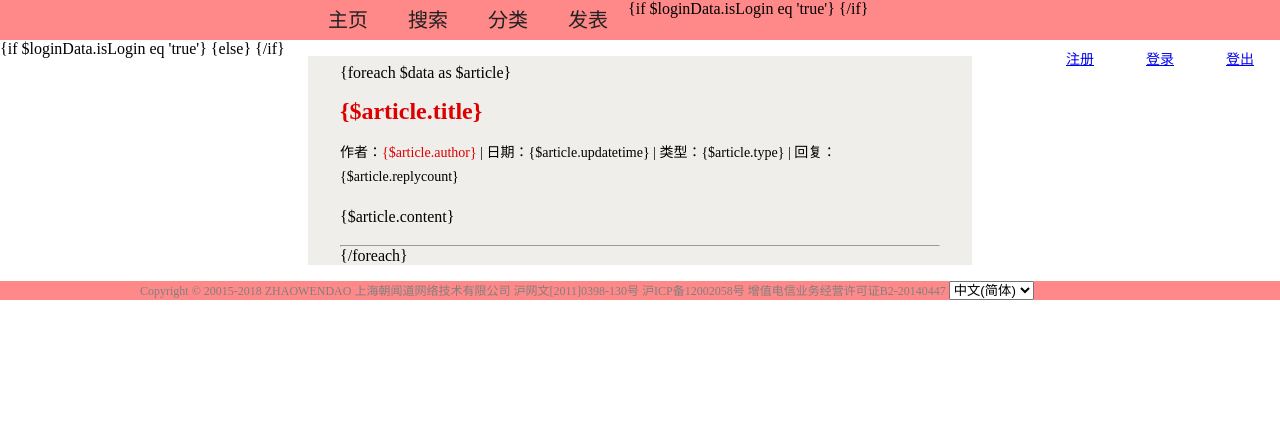
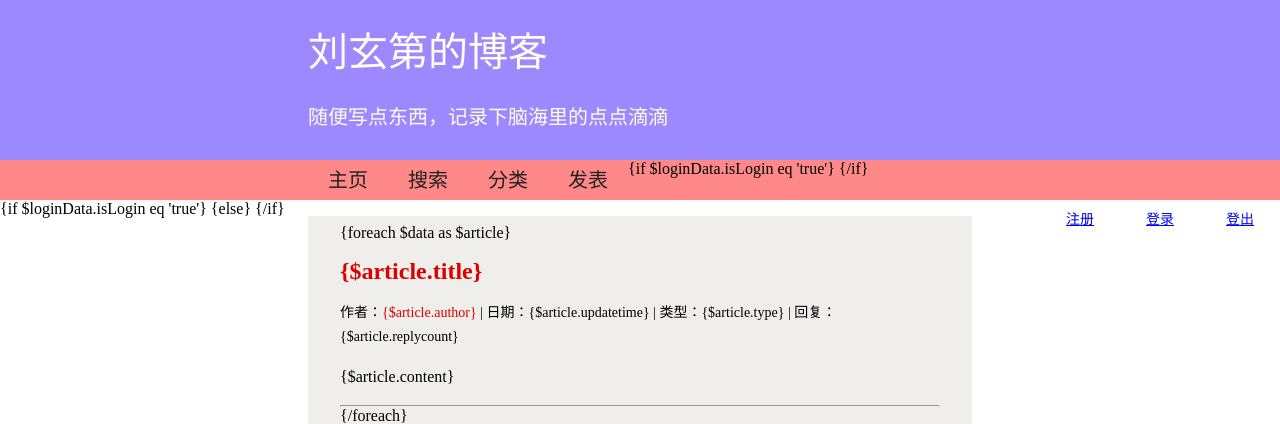
Before and after one commit to lxd19850415/blog, a PHP site: page /tpl/index/index.html in a window 1280 px wide. Shown: the top 424 px of the page. Run offline with PHP 8.4, Linux system fonts and the light colour scheme.

Commit message:
添加了标题，以及重新分类了

```diff
--- a/stylesheets/style.css
+++ b/stylesheets/style.css
@@ -26,6 +26,16 @@
 .nav_ {float:left;text-align: center; width:80px;height:40px;line-height:40px;font-size:20px;font-family:"Microsoft YaHei";}
 .nav_a {text-decoration:none;width:auto;height:auto;padding: 7px 20px; color:#222;font-family:"Microsoft YaHei";}
 .l {float:right;text-align: center;width:80px;height:40px; line-height:40px;font-size:14px;font-family:"Microsoft YaHei";}
+.titlebg {width:100%;height:160px;background-color: #9d89ff;}
+.titlename {width: 664px;
+	margin: 0 auto;
+	padding: 1px 0;
+	font-size:40px;
+	color: #fffceb;
+	font-family: "Microsoft YaHei";}
+.titlename1 {
+	font-size:20px;
+	font-family: "Microsoft YaHei";}
 .navbg {width:100%;height:40px;background-color:#ff8888;}
 .navbg2 {width:664px;height:40px;margin:0 auto;padding:0 0;background-color:#ff8888}
 
--- a/tpl/index/index.html
+++ b/tpl/index/index.html
@@ -9,6 +9,14 @@
 <header>
     <meta http-equiv="Content-Type" content="text/html; charset=utf-8" />
 </header>
+
+<div class="titlebg">
+    <div class="titlename">
+        <p>刘玄第的博客</p>
+        <p class="titlename1">随便写点东西，记录下脑海里的点点滴滴</p>
+    </div>
+</div>
+
 
 <div class="navbg">
     <div class="navbg2">
```
Also changed, not shown: Model/articleModel.class.php (+5 -5 lines).
